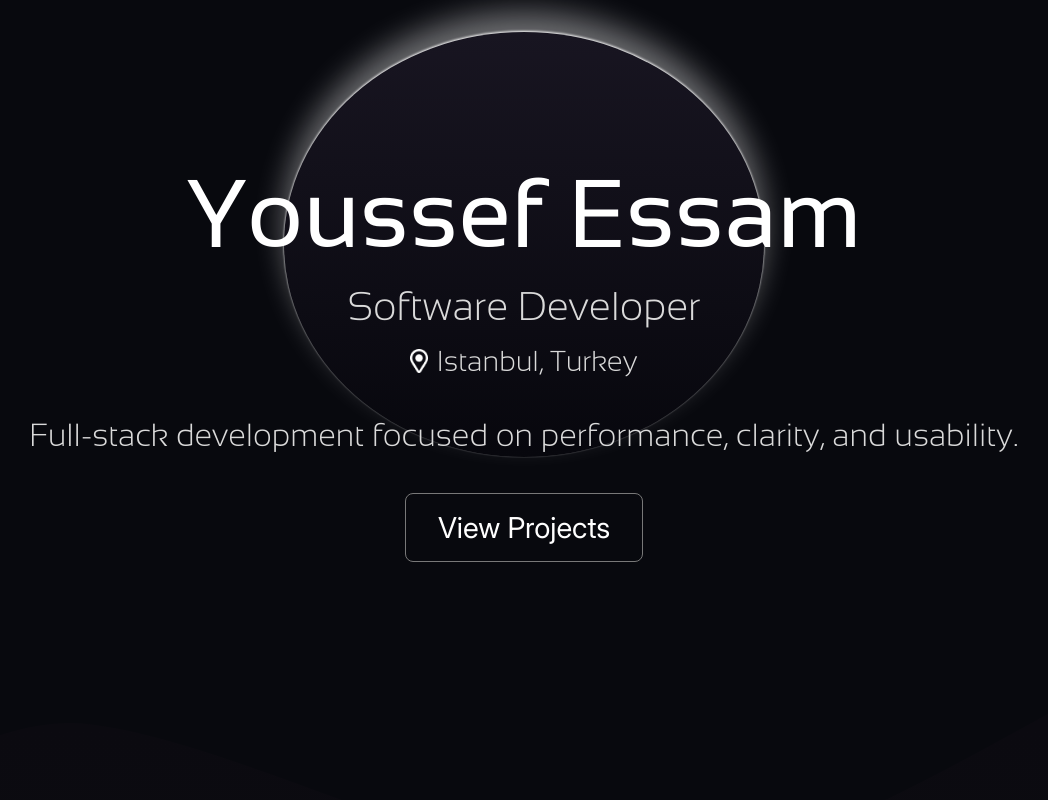
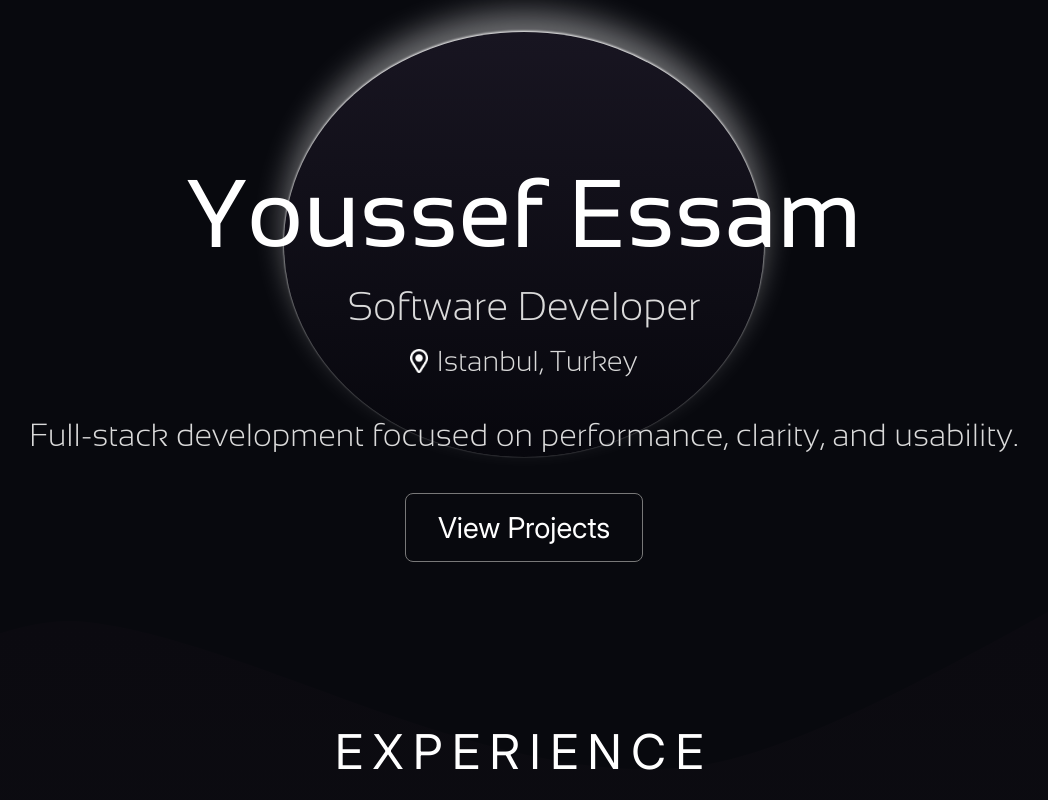
Before and after one commit to joeshawky/portfolio, a React (Vite) app: page / in a window 1280 px wide. Shown: the top 800 px of the page, without its empty margins (116-1164 px from the left). Built offline with nearby package versions, Linux system fonts and the light colour scheme.

Commit message:
reduce gap between hero and experience section

```diff
--- a/src/components/ExperienceSection/styles.module.css
+++ b/src/components/ExperienceSection/styles.module.css
@@ -4,7 +4,7 @@
 }
 
 .experience h2 {
-    margin-top: 4rem;
+    margin-top: 10rem;
     letter-spacing: 0.2em;
 }
 
--- a/src/components/HeroSection/styles.module.css
+++ b/src/components/HeroSection/styles.module.css
@@ -4,7 +4,6 @@
     flex-direction: column;
     gap: 0.5rem;
     padding-top: 10rem;
-    min-height: 75vh;
     z-index: 1;
 }
 
@@ -40,6 +39,7 @@
     font-size: var(--fs-5);
     font-weight: 300;
     font-family: 'sansation-regular', sans-serif;
+    padding-inline: 1rem;
 }
 
 .heroSubtitle {
```
